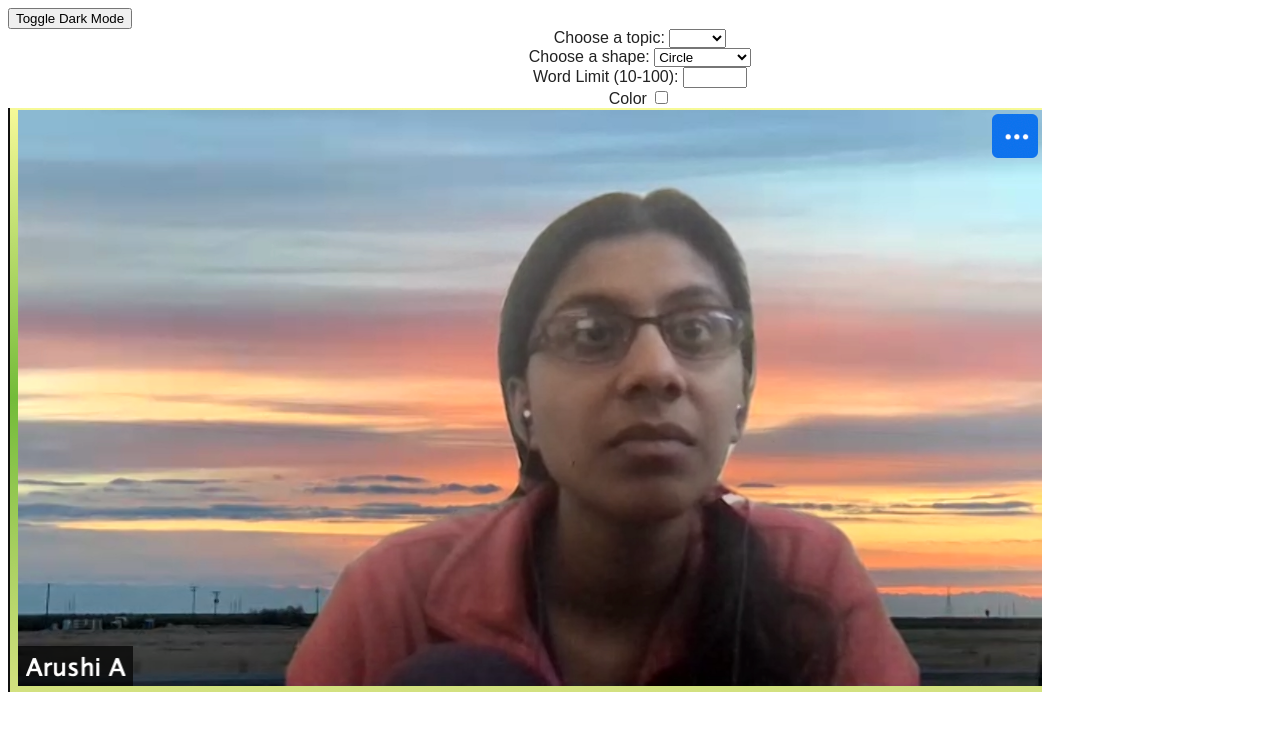
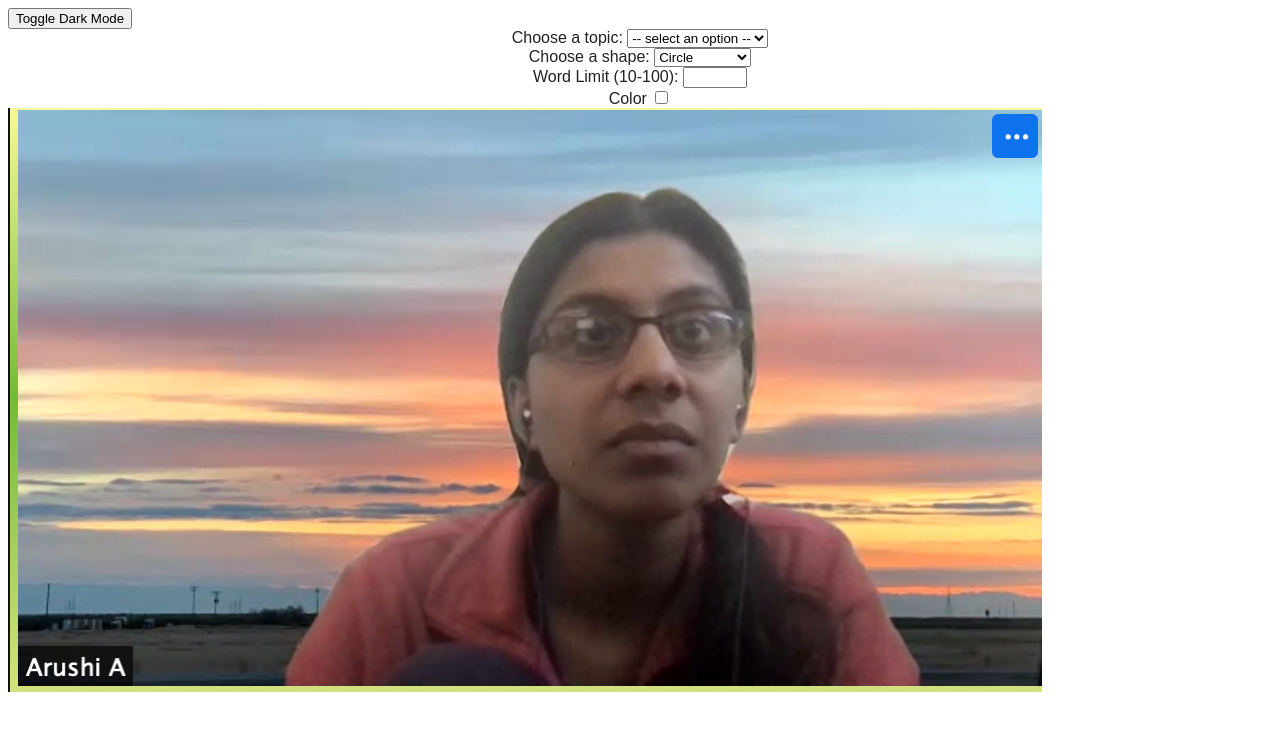
Before and after one commit to LAHacks21/WordCloud, a plain HTML site: page wordcloud.html in a window 1280 px wide. Drawn offline with nearby package versions, Linux system fonts and the light colour scheme.

Commit message:
added omar

```diff
--- a/wordcloud.html
+++ b/wordcloud.html
@@ -12,13 +12,9 @@
         <div>
             <label for="topics">Choose a topic:</label>
             <select name="topics" id="topics" onchange="updateWordCloud()">
-                <option value=""></option>
+                <option disabled selected value>-- select an option --</option>
+                <option value="omar">omar</option>
                 <option value="ishika">ishika</option>
-                <option value=""></option>
-                <option value=""></option>
-                <option value=""></option>
-                <option value=""></option>
-                <option value=""></option>
             </select>
         </div>
         <div>
```
Also changed, not shown: omar.jpg (added).
